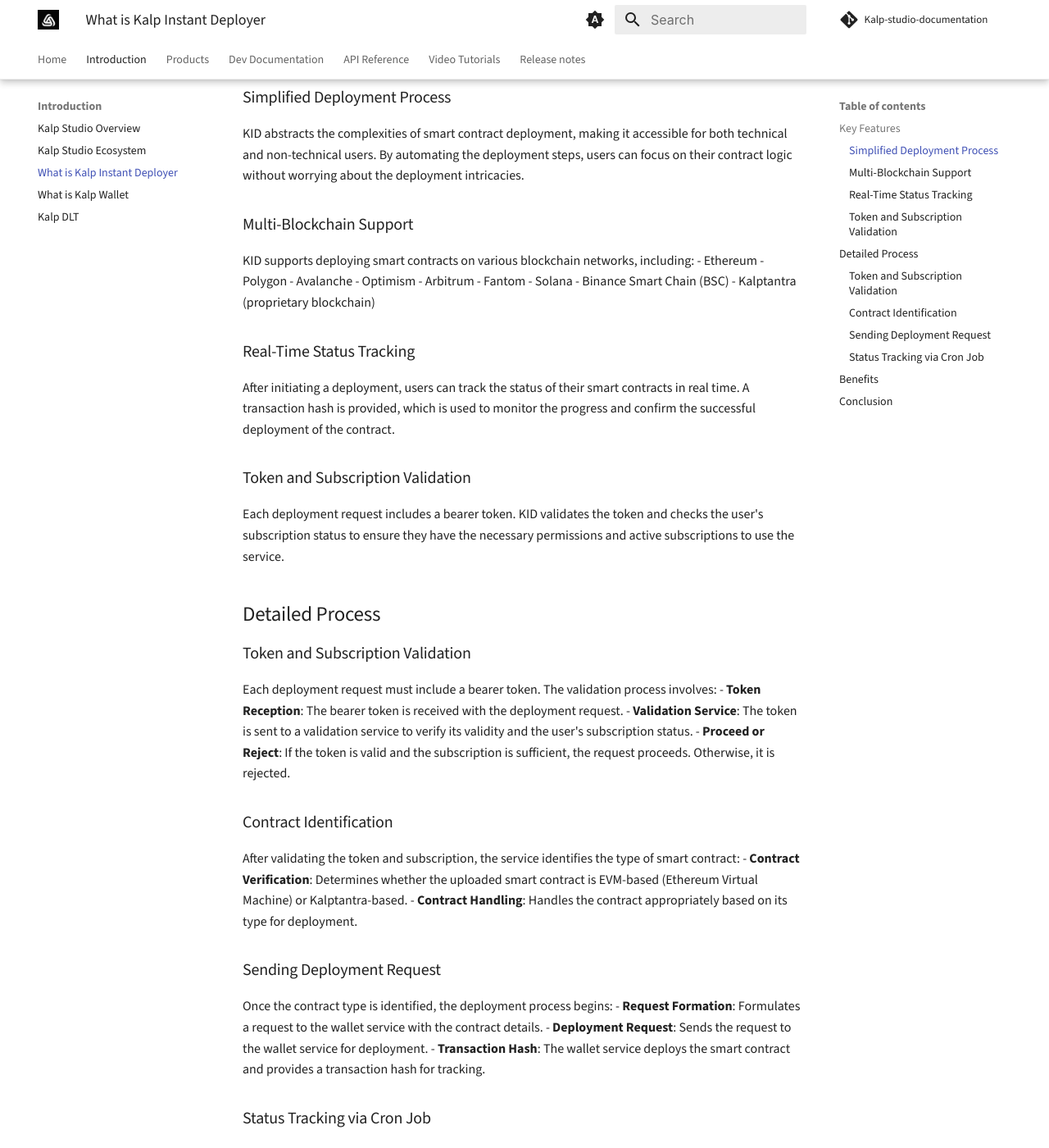
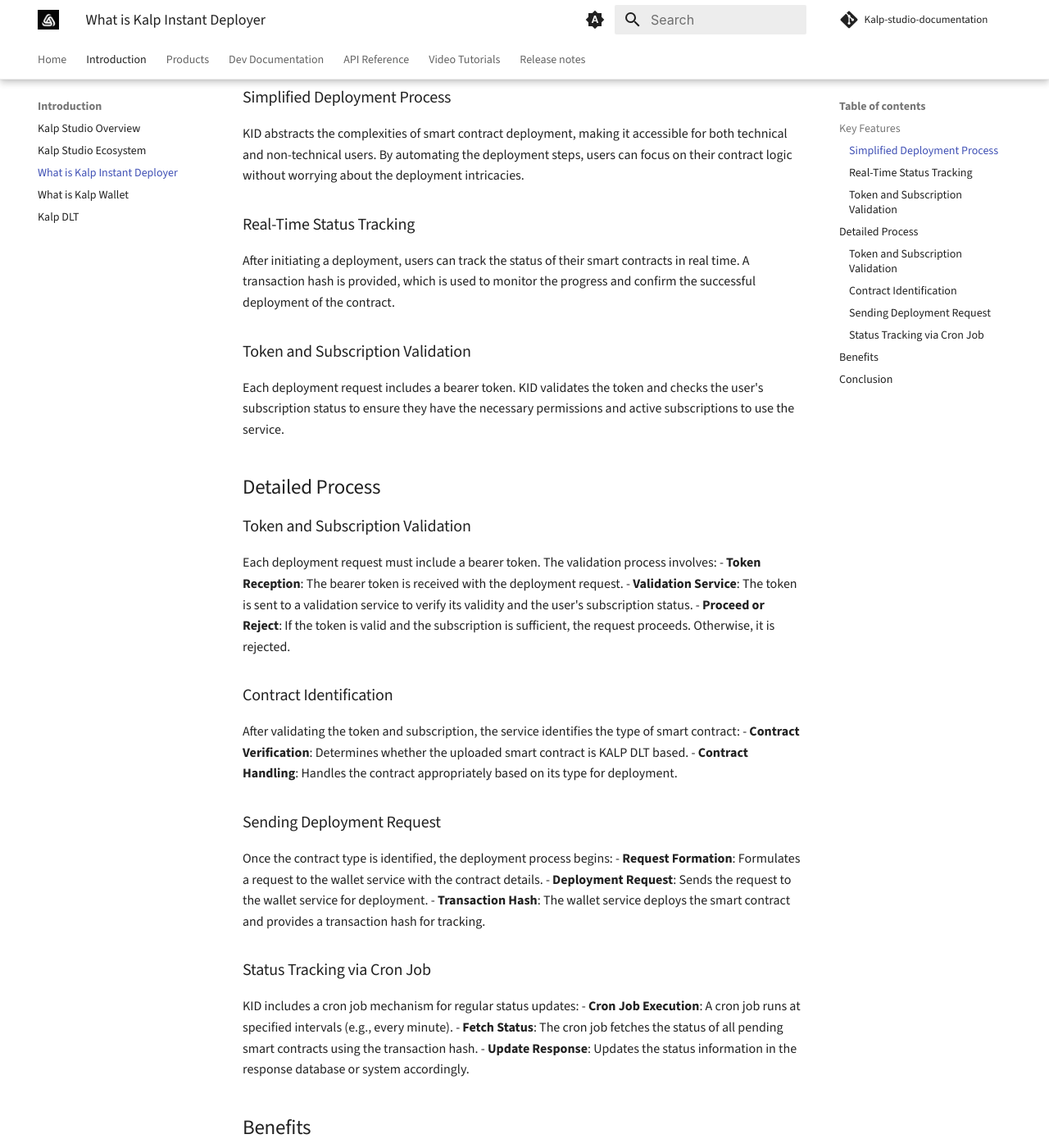
Before and after one commit to p2eengineering/kalp-studio-documentation, an MkDocs documentation site: the page built from docs/Introduction/What-is-kalp-instant-deployer.md, in a window 1280 px wide and 1400 px high, scrolled down 334 px. Shown: the whole window at 82% size. Built offline with MkDocs 1.6.1 and Material for MkDocs 9.7.7, drawn with Linux system fonts in a browser that asks for light colours; some web fonts are replaced; comment, search, counter and statistics services are not loaded; old or Windows-style settings are respelled for this version of MkDocs.

Commit message:
updated yaml file changes and intro page changes

```diff
--- a/docs/Introduction/What-is-kalp-instant-deployer.md
+++ b/docs/Introduction/What-is-kalp-instant-deployer.md
@@ -11,17 +11,6 @@
 ### Simplified Deployment Process
 KID abstracts the complexities of smart contract deployment, making it accessible for both technical and non-technical users. By automating the deployment steps, users can focus on their contract logic without worrying about the deployment intricacies.
 
-### Multi-Blockchain Support
-KID supports deploying smart contracts on various blockchain networks, including:
-- Ethereum
-- Polygon
-- Avalanche
-- Optimism
-- Arbitrum
-- Fantom
-- Solana
-- Binance Smart Chain (BSC)
-- Kalptantra (proprietary blockchain)
 
 ### Real-Time Status Tracking
 After initiating a deployment, users can track the status of their smart contracts in real time. A transaction hash is provided, which is used to monitor the progress and confirm the successful deployment of the contract.
@@ -39,7 +28,7 @@
 
 ### Contract Identification
 After validating the token and subscription, the service identifies the type of smart contract:
-- **Contract Verification**: Determines whether the uploaded smart contract is EVM-based (Ethereum Virtual Machine) or Kalptantra-based.
+- **Contract Verification**: Determines whether the uploaded smart contract is KALP DLT based.
 - **Contract Handling**: Handles the contract appropriately based on its type for deployment.
 
 ### Sending Deployment Request
```
Also changed, not shown: docs/Introduction/Kalp-DLT.md (+10 -10 lines), docs/Introduction/Kalp-studio-ecosystem.md (+1 -1 lines), docs/Introduction/Kalp-studio-overview.md (+2 -2 lines), docs/Introduction/What-is-kalp-wallet.md (+2 -2 lines).
